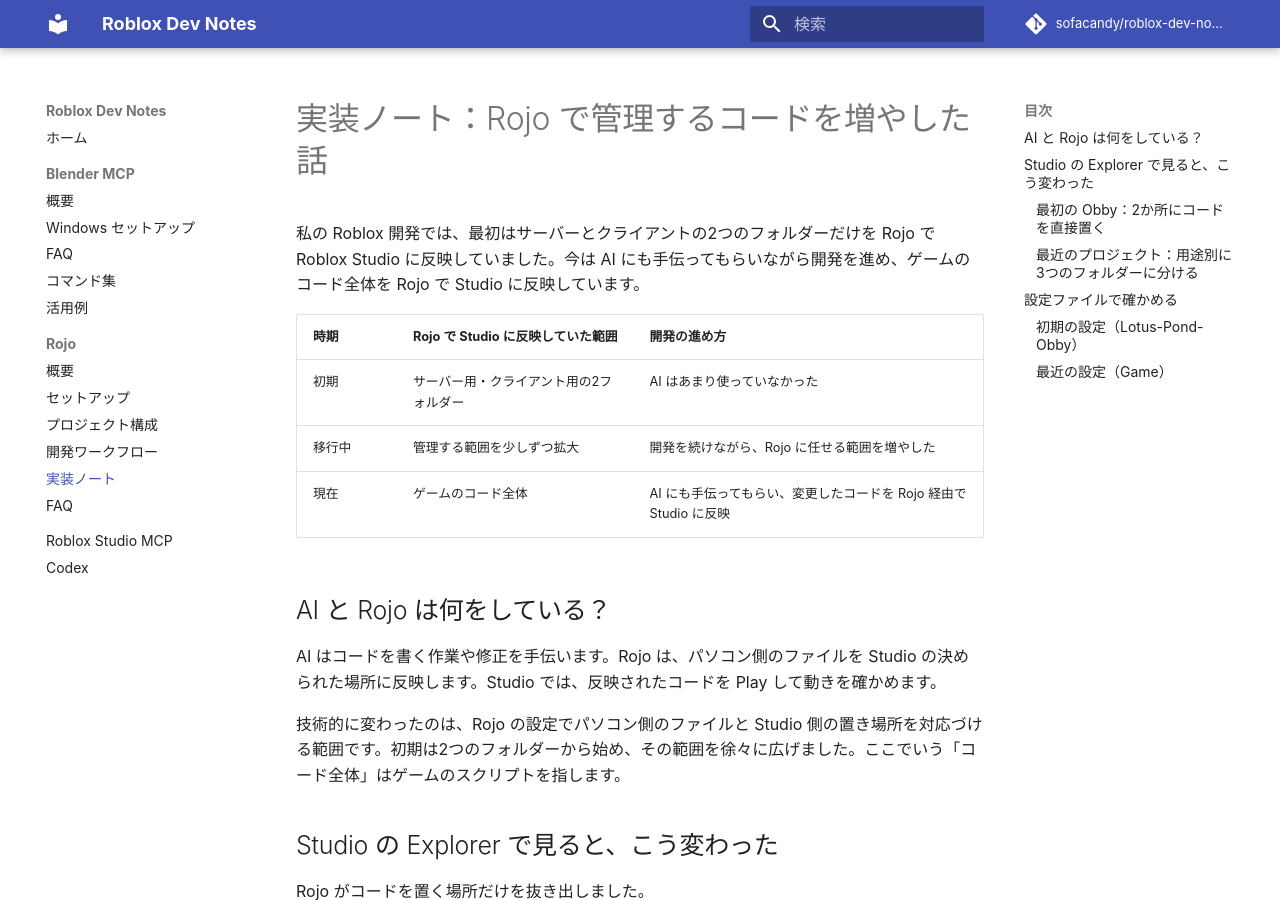
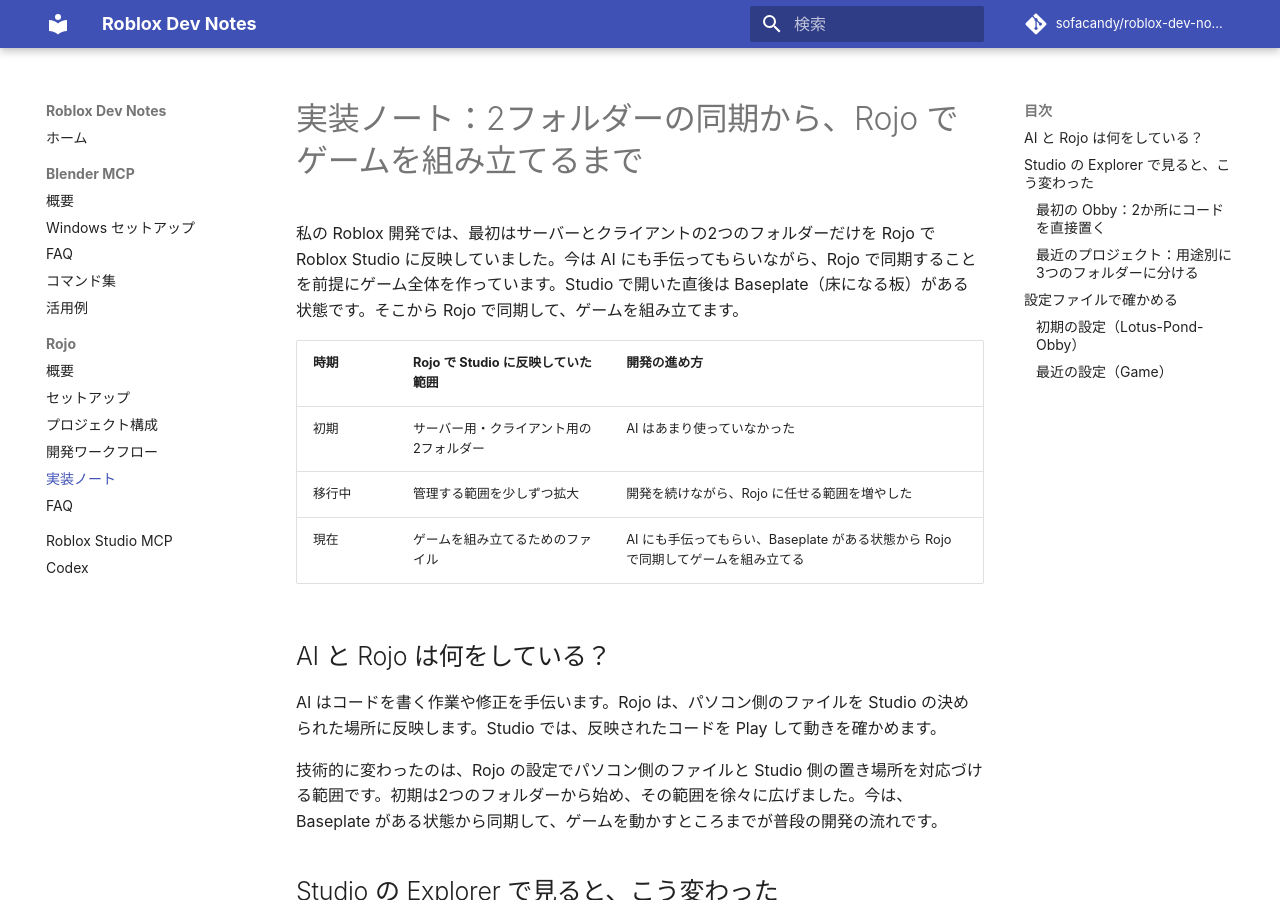
Before and after one commit to sofacandy/roblox-dev-notes, an MkDocs documentation site: the page built from docs/rojo/implementation-notes.md, in a window 1280 px wide and 900 px high. Built offline with MkDocs 1.6.1 and Material for MkDocs 9.7.7, drawn with Linux system fonts in a browser that asks for light colours; comment, search, counter and statistics services are not loaded.

Commit message:
Describe the Baseplate-first Rojo workflow

```diff
--- a/docs/rojo/implementation-notes.md
+++ b/docs/rojo/implementation-notes.md
@@ -1,18 +1,18 @@
-# 実装ノート：Rojo で管理するコードを増やした話
+# 実装ノート：2フォルダーの同期から、Rojo でゲームを組み立てるまで
 
-私の Roblox 開発では、最初はサーバーとクライアントの2つのフォルダーだけを Rojo で Roblox Studio に反映していました。今は AI にも手伝ってもらいながら開発を進め、ゲームのコード全体を Rojo で Studio に反映しています。
+私の Roblox 開発では、最初はサーバーとクライアントの2つのフォルダーだけを Rojo で Roblox Studio に反映していました。今は AI にも手伝ってもらいながら、Rojo で同期することを前提にゲーム全体を作っています。Studio で開いた直後は Baseplate（床になる板）がある状態です。そこから Rojo で同期して、ゲームを組み立てます。
 
 | 時期 | Rojo で Studio に反映していた範囲 | 開発の進め方 |
 | --- | --- | --- |
 | 初期 | サーバー用・クライアント用の2フォルダー | AI はあまり使っていなかった |
 | 移行中 | 管理する範囲を少しずつ拡大 | 開発を続けながら、Rojo に任せる範囲を増やした |
-| 現在 | ゲームのコード全体 | AI にも手伝ってもらい、変更したコードを Rojo 経由で Studio に反映 |
+| 現在 | ゲームを組み立てるためのファイル | AI にも手伝ってもらい、Baseplate がある状態から Rojo で同期してゲームを組み立てる |
 
 ## AI と Rojo は何をしている？
 
 AI はコードを書く作業や修正を手伝います。Rojo は、パソコン側のファイルを Studio の決められた場所に反映します。Studio では、反映されたコードを Play して動きを確かめます。
 
-技術的に変わったのは、Rojo の設定でパソコン側のファイルと Studio 側の置き場所を対応づける範囲です。初期は2つのフォルダーから始め、その範囲を徐々に広げました。ここでいう「コード全体」はゲームのスクリプトを指します。
+技術的に変わったのは、Rojo の設定でパソコン側のファイルと Studio 側の置き場所を対応づける範囲です。初期は2つのフォルダーから始め、その範囲を徐々に広げました。今は、Baseplate がある状態から同期して、ゲームを動かすところまでが普段の開発の流れです。
 
 ## Studio の Explorer で見ると、こう変わった
 
```
